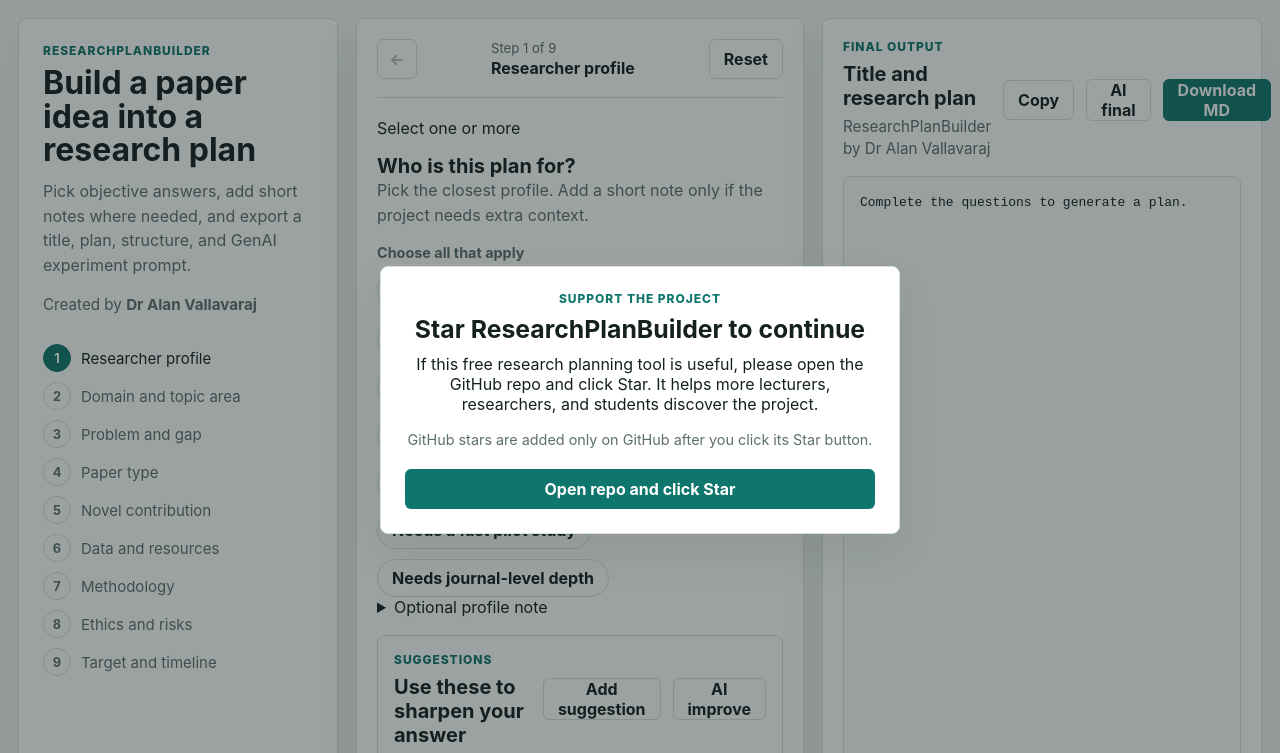
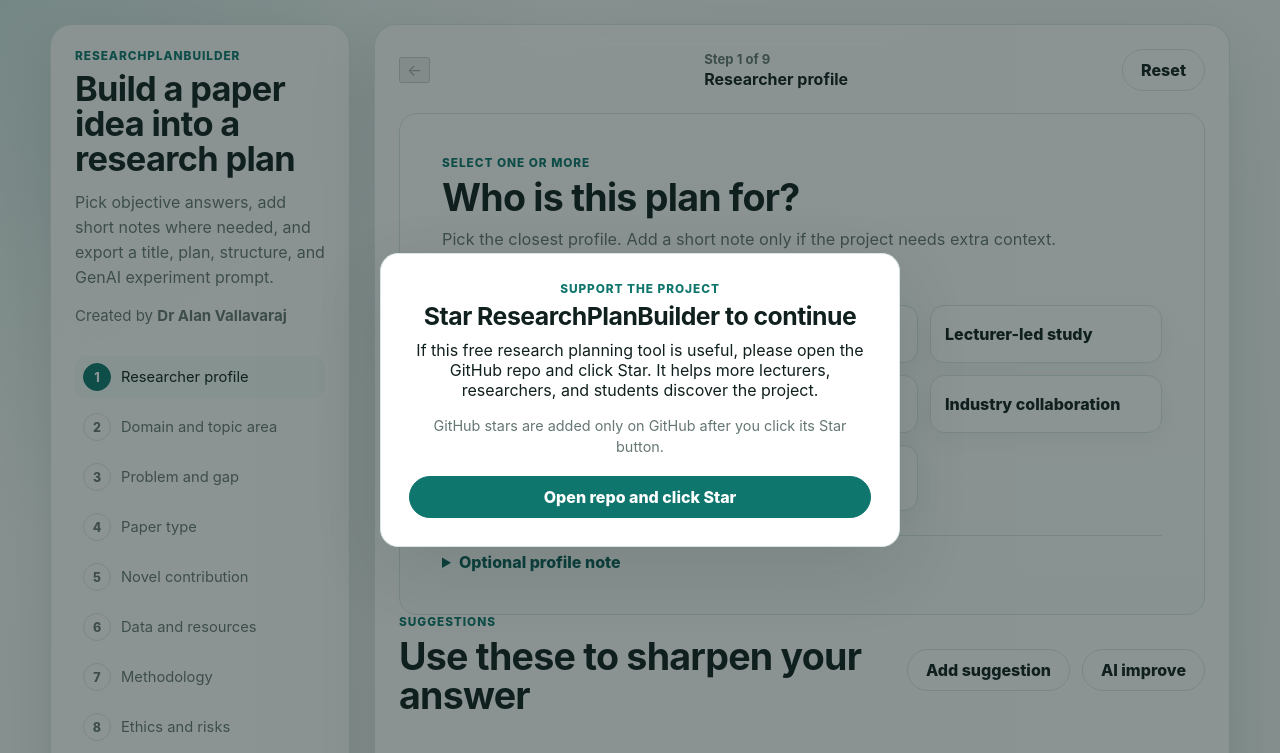
Before and after one commit to alanvallavaraj/ResearchPlanBuilder, a website: page index.html in a window 1280 px wide. Shown: the top 753 px of the page. Drawn offline with Linux system fonts and the light colour scheme.

Commit message:
Redesign research planner interface

```diff
--- a/styles.css
+++ b/styles.css
@@ -1,25 +1,33 @@
 :root {
   color-scheme: light;
-  --bg: #f6f8f8;
+  --bg: #eef5f3;
   --panel: #ffffff;
-  --text: #142120;
-  --muted: #5c6f6d;
-  --line: #d8e1df;
+  --panel-soft: #f7fbfa;
+  --text: #10201e;
+  --muted: #657774;
+  --line: #d8e5e2;
   --accent: #0f766e;
-  --accent-dark: #0b5f59;
-  --accent-soft: #e1f3f0;
+  --accent-dark: #0a5d57;
+  --accent-soft: #dff3ef;
+  --accent-pale: #f0faf8;
   --warning: #945b00;
-  --shadow: 0 18px 42px rgba(20, 33, 32, 0.08);
+  --shadow: 0 24px 70px rgba(16, 32, 30, 0.12);
 }
 
 * {
   box-sizing: border-box;
 }
 
+[hidden] {
+  display: none !important;
+}
+
 body {
   margin: 0;
   min-height: 100vh;
-  background: var(--bg);
+  background:
+    radial-gradient(circle at top left, rgba(15, 118, 110, 0.16), transparent 34rem),
+    linear-gradient(135deg, #f8fbfa 0%, var(--bg) 100%);
   color: var(--text);
   font-family:
     Inter, ui-sans-serif, system-ui, -apple-system, BlinkMacSystemFont, "Segoe UI",
@@ -47,7 +55,7 @@
   z-index: 10;
   display: grid;
   place-items: center;
-  background: rgba(20, 33, 32, 0.42);
+  background: rgba(16, 32, 30, 0.48);
   padding: 18px;
 }
 
@@ -58,17 +66,17 @@
 .star-prompt {
   display: grid;
   gap: 18px;
-  max-width: 520px;
+  width: min(520px, 100%);
   border: 1px solid var(--line);
-  border-radius: 8px;
+  border-radius: 18px;
   background: var(--panel);
   box-shadow: var(--shadow);
-  padding: 24px;
+  padding: 28px;
   text-align: center;
 }
 
 .star-copy h2 {
-  margin-bottom: 10px;
+  margin: 0 0 10px;
   font-size: 1.55rem;
 }
 
@@ -82,59 +90,52 @@
   font-size: 0.9rem;
 }
 
-.primary-link {
-  display: inline-flex;
-  min-height: 40px;
-  align-items: center;
-  justify-content: center;
-  border-radius: 6px;
-  background: var(--accent);
-  color: #fff;
-  font-weight: 750;
-  padding: 0 14px;
-  text-decoration: none;
-  white-space: nowrap;
-}
-
-.primary-link:hover,
-.primary-link:focus {
-  background: var(--accent-dark);
-}
-
 .app-shell {
   display: grid;
-  grid-template-columns: 320px minmax(0, 1fr) minmax(320px, 440px);
-  gap: 18px;
-  min-height: 100vh;
-  padding: 18px;
+  grid-template-columns: 300px minmax(0, 1fr);
+  gap: 24px;
+  width: min(1180px, calc(100% - 32px));
+  margin: 0 auto;
+  padding: 24px 0;
 }
 
 .sidebar,
 .workspace,
 .output-panel {
-  background: var(--panel);
-  border: 1px solid var(--line);
-  border-radius: 8px;
+  border: 1px solid rgba(216, 229, 226, 0.9);
+  border-radius: 22px;
+  background: rgba(255, 255, 255, 0.86);
   box-shadow: var(--shadow);
+  backdrop-filter: blur(12px);
 }
 
 .sidebar {
+  position: sticky;
+  top: 24px;
+  align-self: start;
   display: flex;
   flex-direction: column;
   gap: 28px;
   padding: 24px;
 }
 
+.main-column {
+  display: grid;
+  gap: 18px;
+  min-width: 0;
+}
+
 .workspace,
 .output-panel {
-  padding: 20px;
+  padding: 24px;
 }
 
-.eyebrow {
+.eyebrow,
+.question-kicker {
   margin: 0 0 8px;
   color: var(--accent);
-  font-size: 0.75rem;
-  font-weight: 800;
+  font-size: 0.74rem;
+  font-weight: 850;
   letter-spacing: 0.08em;
   text-transform: uppercase;
 }
@@ -147,14 +148,18 @@
 }
 
 h1 {
-  margin-bottom: 12px;
-  font-size: 2rem;
-  line-height: 1.05;
+  max-width: 14ch;
+  margin-bottom: 14px;
+  font-size: 2.15rem;
+  line-height: 1.02;
+  letter-spacing: -0.02em;
 }
 
 h2 {
-  margin-bottom: 0;
-  font-size: 1.25rem;
+  margin-bottom: 10px;
+  font-size: clamp(1.6rem, 3vw, 2.35rem);
+  line-height: 1.04;
+  letter-spacing: -0.02em;
 }
 
 .lede {
@@ -163,10 +168,15 @@
 }
 
 .author-line,
+.tool-credit,
+.question-copy {
+  color: var(--muted);
+  line-height: 1.5;
+}
+
+.author-line,
 .tool-credit {
-  color: var(--muted);
-  font-size: 0.95rem;
-  line-height: 1.45;
+  font-size: 0.94rem;
 }
 
 .author-line {
@@ -179,7 +189,7 @@
 
 .progress-list {
   display: grid;
-  gap: 10px;
+  gap: 8px;
   margin: 0;
   padding: 0;
   list-style: none;
@@ -190,8 +200,10 @@
   grid-template-columns: 28px minmax(0, 1fr);
   gap: 10px;
   align-items: center;
+  border-radius: 12px;
   color: var(--muted);
-  font-size: 0.94rem;
+  font-size: 0.92rem;
+  padding: 7px 8px;
 }
 
 .progress-index {
@@ -201,12 +213,13 @@
   place-items: center;
   border: 1px solid var(--line);
   border-radius: 999px;
-  font-size: 0.8rem;
-  font-weight: 700;
+  background: #fff;
+  font-size: 0.78rem;
+  font-weight: 800;
 }
 
-.progress-item.active,
-.progress-item.done {
+.progress-item.active {
+  background: var(--accent-pale);
   color: var(--text);
 }
 
@@ -214,6 +227,10 @@
   border-color: var(--accent);
   background: var(--accent);
   color: #fff;
+}
+
+.progress-item.done {
+  color: var(--text);
 }
 
 .progress-item.done .progress-index {
@@ -225,8 +242,7 @@
 .topbar,
 .panel-header,
 .action-row,
-.output-actions,
-.suggestion-actions {
+.output-actions {
   display: flex;
   align-items: center;
   justify-content: space-between;
@@ -234,7 +250,7 @@
 }
 
 .topbar {
-  margin-bottom: 18px;
+  margin-bottom: 22px;
 }
 
 .step-label {
@@ -246,71 +262,143 @@
 #stepCount {
   color: var(--muted);
   font-size: 0.82rem;
+  font-weight: 700;
 }
 
 #stepTitle {
-  overflow: hidden;
-  text-overflow: ellipsis;
+  font-size: 1rem;
+}
+
+.secondary-btn,
+.primary-btn,
+.primary-link {
+  display: inline-flex;
+  min-height: 42px;
+  align-items: center;
+  justify-content: center;
+  border-radius: 999px;
+  border: 1px solid var(--line);
+  padding: 0 18px;
+  font-weight: 800;
+  text-decoration: none;
+  transition:
+    background 160ms ease,
+    border-color 160ms ease,
+    color 160ms ease,
+    transform 160ms ease;
   white-space: nowrap;
 }
 
-.icon-btn,
-.secondary-btn,
-.primary-btn {
-  min-height: 40px;
-  border-radius: 6px;
-  border: 1px solid var(--line);
-  padding: 0 14px;
-  font-weight: 750;
-}
-
-.icon-btn {
-  width: 40px;
-  padding: 0;
-  background: #fff;
-}
-
 .secondary-btn {
-  background: #fff;
+  background: rgba(255, 255, 255, 0.72);
   color: var(--text);
 }
 
-.primary-btn {
+.primary-btn,
+.primary-link {
   border-color: var(--accent);
   background: var(--accent);
   color: #fff;
 }
 
 .primary-btn:hover,
-.primary-btn:focus {
+.primary-btn:focus,
+.primary-link:hover,
+.primary-link:focus {
   background: var(--accent-dark);
 }
 
 .secondary-btn:hover,
-.secondary-btn:focus,
-.icon-btn:hover,
-.icon-btn:focus {
+.secondary-btn:focus {
   border-color: var(--accent);
+  background: var(--accent-pale);
+}
+
+.primary-btn:hover,
+.secondary-btn:hover,
+.primary-link:hover {
+  transform: translateY(-1px);
+}
+
+.secondary-btn:disabled {
+  cursor: not-allowed;
+  opacity: 0.45;
 }
 
 .question-panel {
-  border-top: 1px solid var(--line);
-  padding-top: 20px;
+  min-height: 430px;
+}
+
+.question-card {
+  display: grid;
+  gap: 24px;
+  min-height: 430px;
+  border: 1px solid var(--line);
+  border-radius: 18px;
+  background: linear-gradient(180deg, #fff 0%, var(--panel-soft) 100%);
+  padding: clamp(22px, 4vw, 42px);
 }
 
 .question-copy {
-  color: var(--muted);
-  line-height: 1.55;
+  max-width: 62ch;
+  margin-bottom: 0;
+  font-size: 1.02rem;
 }
 
-.field-grid {
+.answer-block {
   display: grid;
   gap: 12px;
 }
 
-label {
+.choice-instruction {
+  margin: 0;
+  color: var(--muted);
+  font-size: 0.9rem;
+  font-weight: 800;
+}
+
+.choice-grid {
+  display: grid;
+  grid-template-columns: repeat(auto-fit, minmax(190px, 1fr));
+  gap: 12px;
+}
+
+.choice-chip {
+  min-height: 58px;
+  border: 1px solid var(--line);
+  border-radius: 14px;
+  background: #fff;
   color: var(--text);
-  font-weight: 750;
+  padding: 12px 14px;
+  text-align: left;
+  font-weight: 780;
+  line-height: 1.25;
+  box-shadow: 0 8px 24px rgba(16, 32, 30, 0.05);
+}
+
+.choice-chip:hover,
+.choice-chip:focus {
+  border-color: var(--accent);
+  background: var(--accent-pale);
+}
+
+.choice-chip.selected {
+  border-color: var(--accent);
+  background: var(--accent);
+  color: #fff;
+  box-shadow: 0 14px 30px rgba(15, 118, 110, 0.2);
+}
+
+.optional-note {
+  border-top: 1px solid var(--line);
+  padding-top: 16px;
+}
+
+.optional-note summary {
+  width: fit-content;
+  color: var(--accent-dark);
+  cursor: pointer;
+  font-weight: 800;
 }
 
 textarea,
@@ -318,93 +406,30 @@
 select {
   width: 100%;
   border: 1px solid var(--line);
-  border-radius: 6px;
+  border-radius: 14px;
   background: #fff;
   color: var(--text);
-  padding: 12px;
+  padding: 13px 14px;
 }
 
 textarea {
-  min-height: 190px;
+  min-height: 150px;
   resize: vertical;
   line-height: 1.5;
 }
 
 textarea.short-answer {
   min-height: 92px;
-}
-
-select {
-  min-height: 44px;
-}
-
-.choice-instruction {
-  margin-bottom: 10px;
-  color: var(--muted);
-  font-size: 0.9rem;
-  font-weight: 700;
-}
-
-.choice-grid {
-  display: flex;
-  flex-wrap: wrap;
-  gap: 10px;
-}
-
-.choice-chip {
-  min-height: 38px;
-  border: 1px solid var(--line);
-  border-radius: 999px;
-  background: #fff;
-  color: var(--text);
-  padding: 0 14px;
-  font-weight: 700;
-}
-
-.choice-chip:hover,
-.choice-chip:focus {
-  border-color: var(--accent);
-}
-
-.choice-chip.selected {
-  border-color: var(--accent);
-  background: var(--accent-soft);
-  color: var(--accent-dark);
-}
-
-.note-label {
-  margin-top: 8px;
-}
-
-.hint {
-  color: var(--muted);
-  font-size: 0.9rem;
-  line-height: 1.45;
-}
-
-.suggestion-panel {
-  margin-top: 18px;
-  border: 1px solid var(--line);
-  border-radius: 8px;
-  padding: 16px;
-}
-
-.suggestions {
-  display: grid;
-  gap: 10px;
-  margin-top: 14px;
-}
-
-.suggestion {
-  border-left: 4px solid var(--accent);
-  background: var(--accent-soft);
-  border-radius: 6px;
-  padding: 12px;
-  line-height: 1.5;
+  margin-top: 12px;
 }
 
 .action-row {
   margin-top: 18px;
+  justify-content: flex-end;
+}
+
+.action-row #backBtn {
+  margin-right: auto;
 }
 
 .output-panel {
@@ -414,21 +439,21 @@
 }
 
 .output-text {
-  flex: 1;
+  max-height: 520px;
   margin: 16px 0 0;
   overflow: auto;
   border: 1px solid var(--line);
-  border-radius: 8px;
+  border-radius: 18px;
   background: #fbfdfd;
-  padding: 16px;
+  padding: 18px;
   white-space: pre-wrap;
-  line-height: 1.5;
+  line-height: 1.55;
 }
 
 .validation {
-  margin-top: 12px;
+  margin: 0;
   color: var(--warning);
-  font-weight: 700;
+  font-weight: 800;
 }
 
 .ai-status {
@@ -437,52 +462,72 @@
   color: var(--muted);
   font-size: 0.9rem;
   line-height: 1.45;
+  text-align: right;
 }
 
 .ai-status.error {
   color: var(--warning);
-  font-weight: 750;
+  font-weight: 800;
 }
 
-@media (max-width: 1120px) {
+@media (max-width: 900px) {
   .app-shell {
-    grid-template-columns: 280px minmax(0, 1fr);
+    grid-template-columns: 1fr;
   }
 
-  .output-panel {
-    grid-column: 1 / -1;
-    min-height: 420px;
+  .sidebar {
+    position: static;
+  }
+
+  .progress-list {
+    grid-template-columns: repeat(auto-fit, minmax(160px, 1fr));
   }
 }
 
-@media (max-width: 760px) {
+@media (max-width: 640px) {
   .app-shell {
-    grid-template-columns: 1fr;
-    padding: 10px;
+    width: min(100% - 20px, 1180px);
+    padding: 10px 0;
   }
 
   .sidebar,
   .workspace,
-  .output-panel {
-    padding: 16px;
+  .output-panel,
+  .question-card {
+    border-radius: 16px;
+    padding: 18px;
   }
 
   h1 {
+    max-width: none;
+    font-size: 1.75rem;
+  }
+
+  h2 {
     font-size: 1.55rem;
   }
 
+  .topbar,
   .panel-header,
-  .action-row {
+  .action-row,
+  .output-actions {
     align-items: stretch;
     flex-direction: column;
   }
 
-  .output-actions {
-    width: 100%;
+  .action-row #backBtn {
+    margin-right: 0;
   }
 
+  .secondary-btn,
+  .primary-btn,
+  .primary-link,
   .output-actions button,
   .action-row button {
     width: 100%;
   }
+
+  .choice-grid {
+    grid-template-columns: 1fr;
+  }
 }
```
